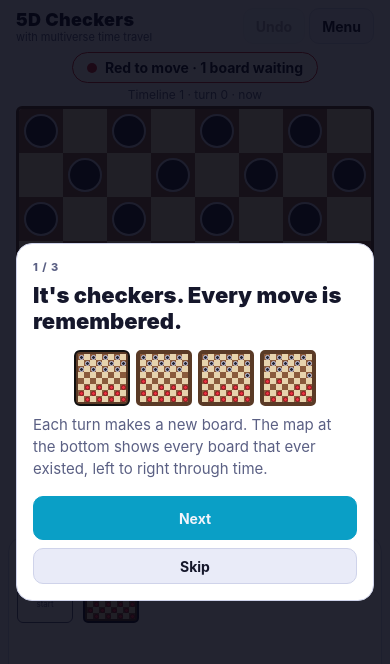
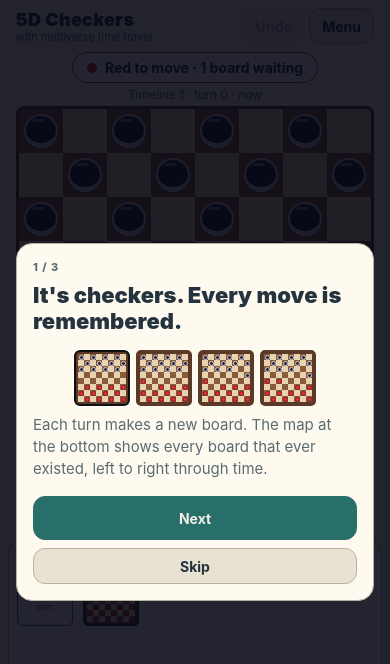
Before and after one commit to Platteration/multidcheckers, a React Native app: screen / in a window 390 px wide. Shown: the top 664 px of the page. Built offline with nearby package versions, Linux system fonts and the light colour scheme.

Commit message:
Apply the shared illustrated tabletop visual style

```diff
--- a/src/ui/CheckerBoard.tsx
+++ b/src/ui/CheckerBoard.tsx
@@ -79,6 +79,7 @@ export function CheckerBoard({ board, cellSize, selected, destinations, marks, i
                 isSelected && styles.selectedPiece,
               ]}
             >
+              <View pointerEvents="none" style={styles.pieceShine} />
               {piece.king ? (
                 <Text style={[styles.crown, { fontSize: pieceSize * 0.55, color: colors.playersInk[piece.player] }]}>♛</Text>
               ) : patterns ? (
@@ -125,6 +126,7 @@ const makeStyles = (colors: Theme) =>
   board: {
     alignSelf: 'center',
     borderWidth: 3,
+    borderBottomWidth: 6,
     borderColor: colors.boardEdge,
     borderRadius: radius.sm,
     overflow: 'hidden',
@@ -134,10 +136,12 @@ const makeStyles = (colors: Theme) =>
   marked: { backgroundColor: '#a66e3f' },
   selectedSquare: { backgroundColor: '#5d7f9a' },
   piece: {
-    borderWidth: 2.5,
+    borderWidth: 2,
+    borderBottomWidth: 5,
     alignItems: 'center',
     justifyContent: 'center',
   },
+  pieceShine: { position: 'absolute', top: '12%', left: '20%', width: '42%', height: '12%', borderRadius: 20, backgroundColor: 'rgba(255,255,255,0.38)' },
   selectedPiece: { borderColor: colors.focus, borderWidth: 3.5 },
   crown: { fontWeight: '700', lineHeight: undefined },
   dot: { opacity: 0.95 },
--- a/src/ui/theme.ts
+++ b/src/ui/theme.ts
@@ -43,32 +43,32 @@ type Base = Omit<
 
 const DARK: Base = {
   scheme: 'dark',
-  background: '#0d0f1f',
-  panel: '#171a33',
-  panelRaised: '#22264a',
-  border: '#2f3466',
-  text: '#f1f2ff',
-  textMuted: '#9a9fce',
-  travel: '#4de1ff',
-  focus: '#ffffff',
-  success: '#5cf08c',
-  warning: '#ffb547',
-  danger: '#ff5c7a',
+  background: '#19232d',
+  panel: '#24323e',
+  panelRaised: '#30424f',
+  border: '#526674',
+  text: '#f7f1e5',
+  textMuted: '#b7c2c7',
+  travel: '#88c9c0',
+  focus: '#fffaf0',
+  success: '#93c6a1',
+  warning: '#e8bd70',
+  danger: '#ef9290',
 };
 
 const LIGHT: Base = {
   scheme: 'light',
-  background: '#f3f4fb',
-  panel: '#ffffff',
-  panelRaised: '#e9ebf8',
-  border: '#cfd3ea',
-  text: '#15172b',
-  textMuted: '#5b6084',
-  travel: '#0a9fc6',
-  focus: '#15172b',
-  success: '#1e9a54',
-  warning: '#b86e00',
-  danger: '#d63b57',
+  background: '#f5f0e6',
+  panel: '#fffaf0',
+  panelRaised: '#e9e2d3',
+  border: '#b7b2a4',
+  text: '#24333e',
+  textMuted: '#5b6b72',
+  travel: '#296f69',
+  focus: '#24333e',
+  success: '#37734d',
+  warning: '#8e621f',
+  danger: '#b4424a',
 };
 
 export interface Skin {
@@ -169,4 +169,4 @@ export function playerColor(theme: Theme, p: Player): string {
 }
 
 export const spacing = { xs: 4, sm: 8, md: 12, lg: 16, xl: 24 };
-export const radius = { sm: 6, md: 10, lg: 16, pill: 999 };
+export const radius = { sm: 8, md: 12, lg: 16, pill: 999 };
```
Also changed, not shown: 1 other file (tests, documents, lock files or other folders).
